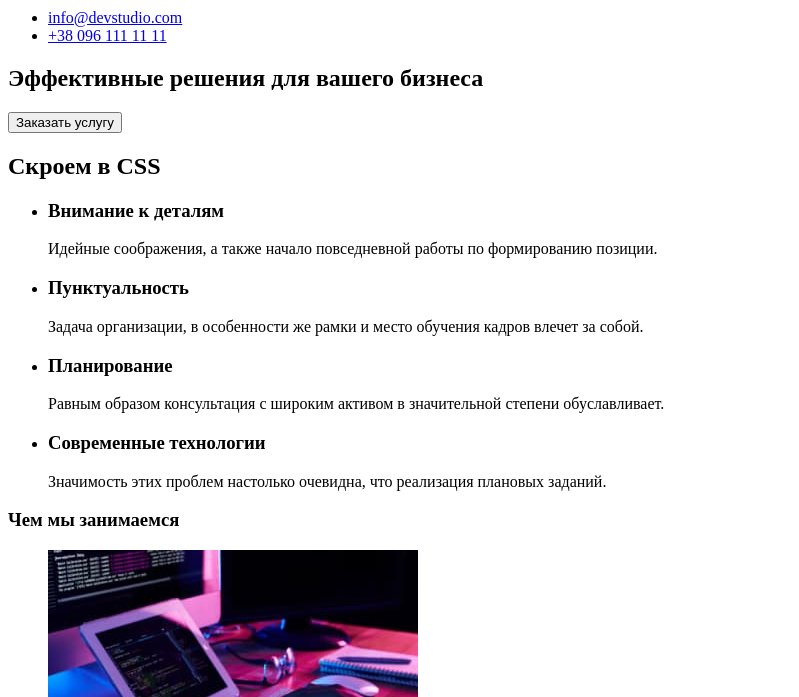
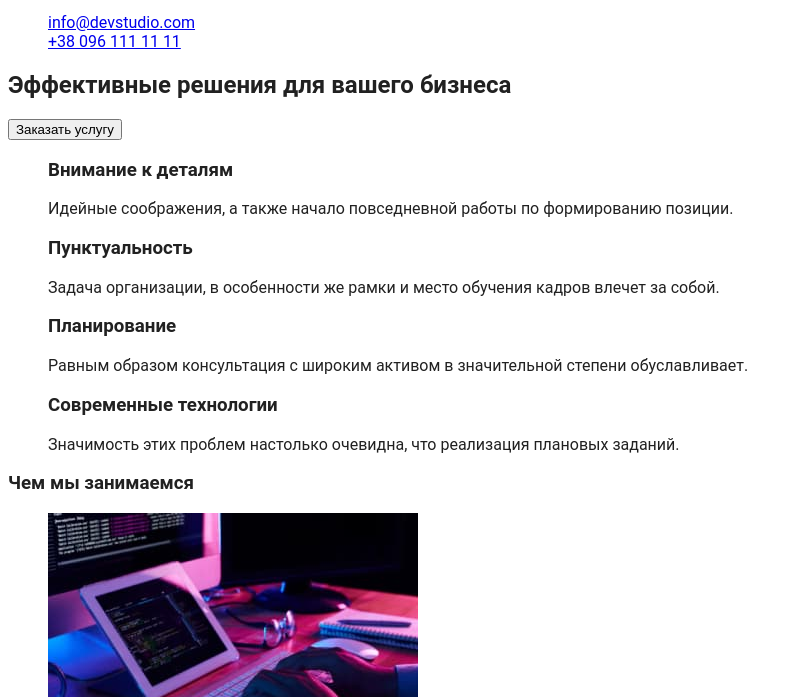
Before and after one commit to Lezvie7/goit-markup-hw-02, a plain HTML site: page index.html in a window 1280 px wide. Shown: the part 103-800 px from the top of the page, without its empty margins (0-799 px from the left). Drawn offline with Linux system fonts and the light colour scheme.

Commit message:
Home Work CSS 12.06.2022

```diff
--- a/css/styles.css
+++ b/css/styles.css
@@ -61,6 +61,12 @@ body {
 
 /* Скрываем h1 */
 .List-works {
+    display: none
+}
+
+/* Скрываем h2 в index.html */
+
+.section-title {
     display: none
 }
 
--- a/index.html
+++ b/index.html
@@ -5,6 +5,7 @@
     <meta http-equiv="X-UA-Compatible" content="IE=edge">
     <meta name="viewport" content="width=device-width, initial-scale=1.0">
     <title>WebStudio</title>
+    <link rel="stylesheet" href="./css/styles.css">
 </head>
 
 
@@ -56,7 +57,7 @@
 
 <section>
 
-    <h2>Скроем в CSS</h2>
+    <h2 class="section-title">Скроем в CSS</h2>
 
     <ul>
         <li>
```
